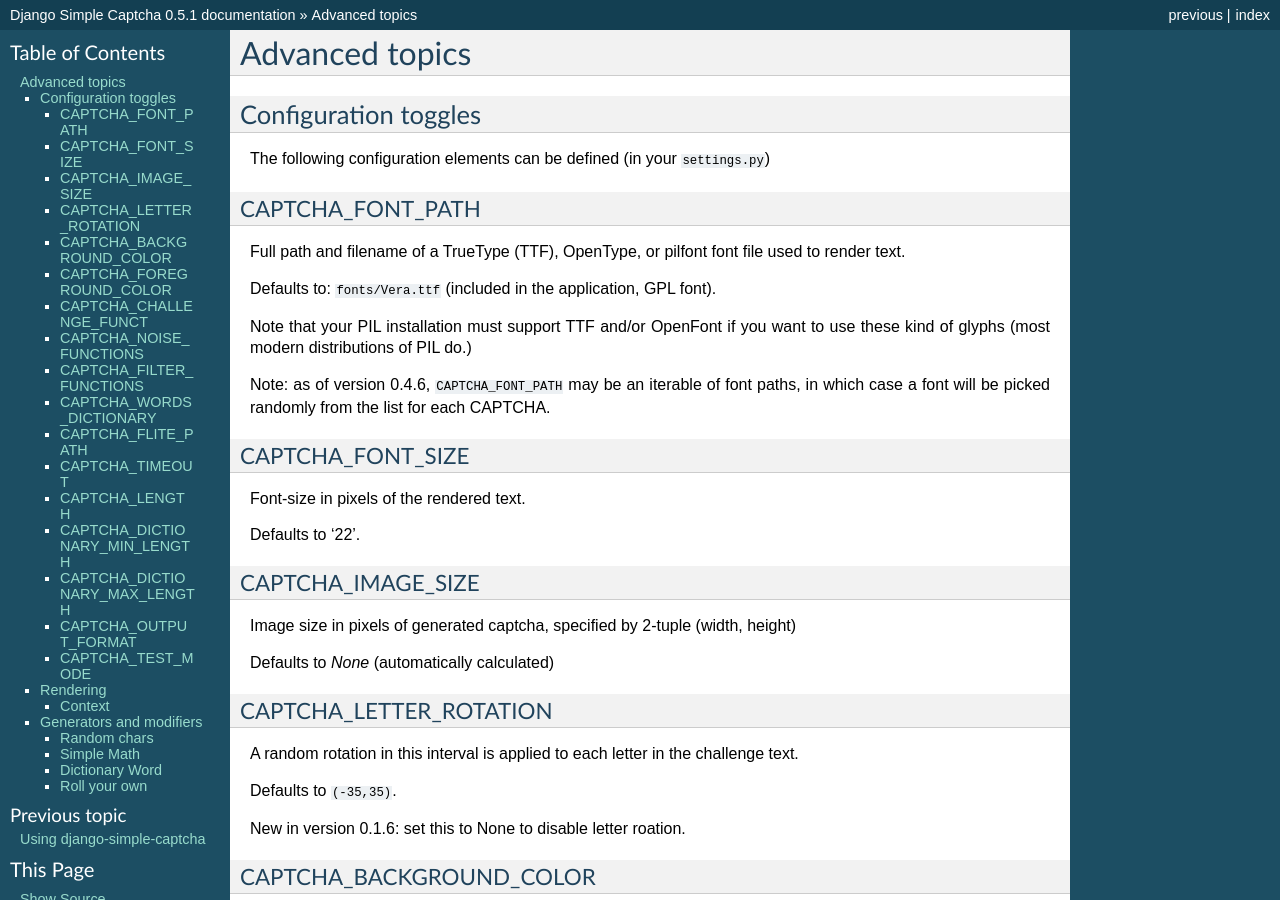
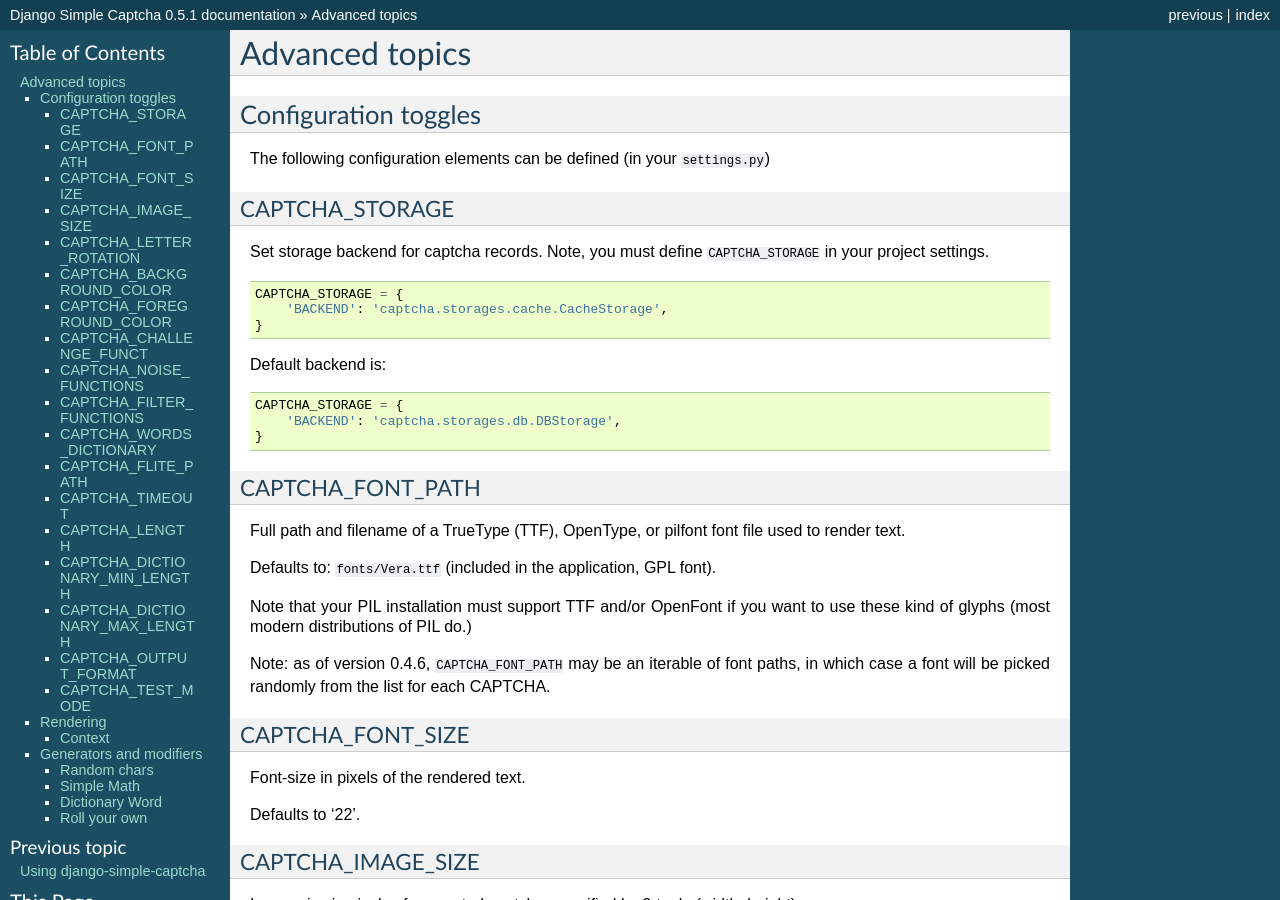
Before and after one commit to mbi/django-simple-captcha, a Sphinx documentation site: the page built from docs/advanced.rst, in a window 1280 px wide and 900 px high. Built offline with Sphinx 7.4.7, drawn with Linux system fonts in a browser that asks for light colours.

Commit message:
added CAPTCHA_STORAGE setting to docs

```diff
--- a/docs/advanced.rst
+++ b/docs/advanced.rst
@@ -5,6 +5,21 @@ Configuration toggles
 +++++++++++++++++++++
 
 The following configuration elements can be defined (in your ``settings.py``)
+
+CAPTCHA_STORAGE
+----------------
+
+Set storage backend for captcha records. Note, you must define ``CAPTCHA_STORAGE`` in your project settings. ::
+
+    CAPTCHA_STORAGE = {
+        'BACKEND': 'captcha.storages.cache.CacheStorage',
+    }
+
+Default backend is: ::
+
+    CAPTCHA_STORAGE = {
+        'BACKEND': 'captcha.storages.db.DBStorage',
+    }
 
 CAPTCHA_FONT_PATH
 -----------------
```
